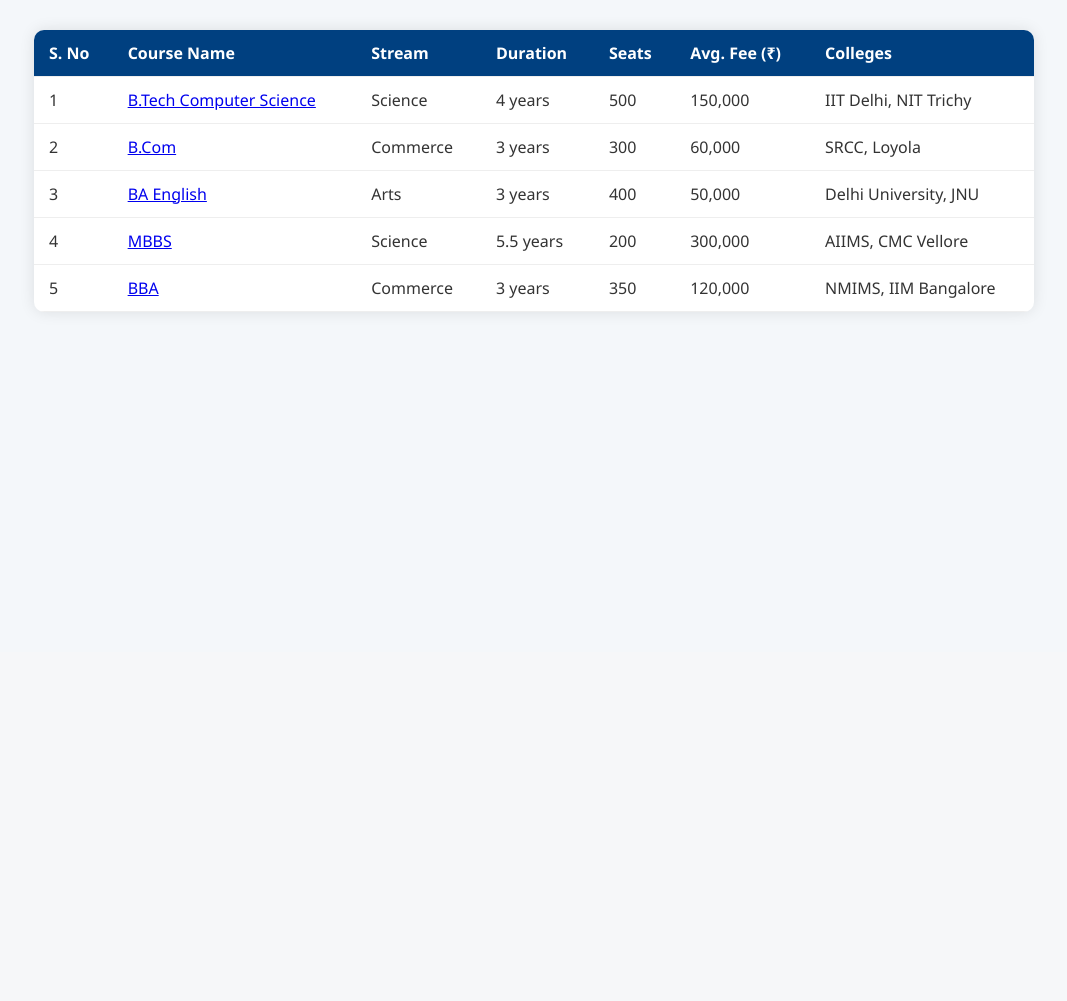
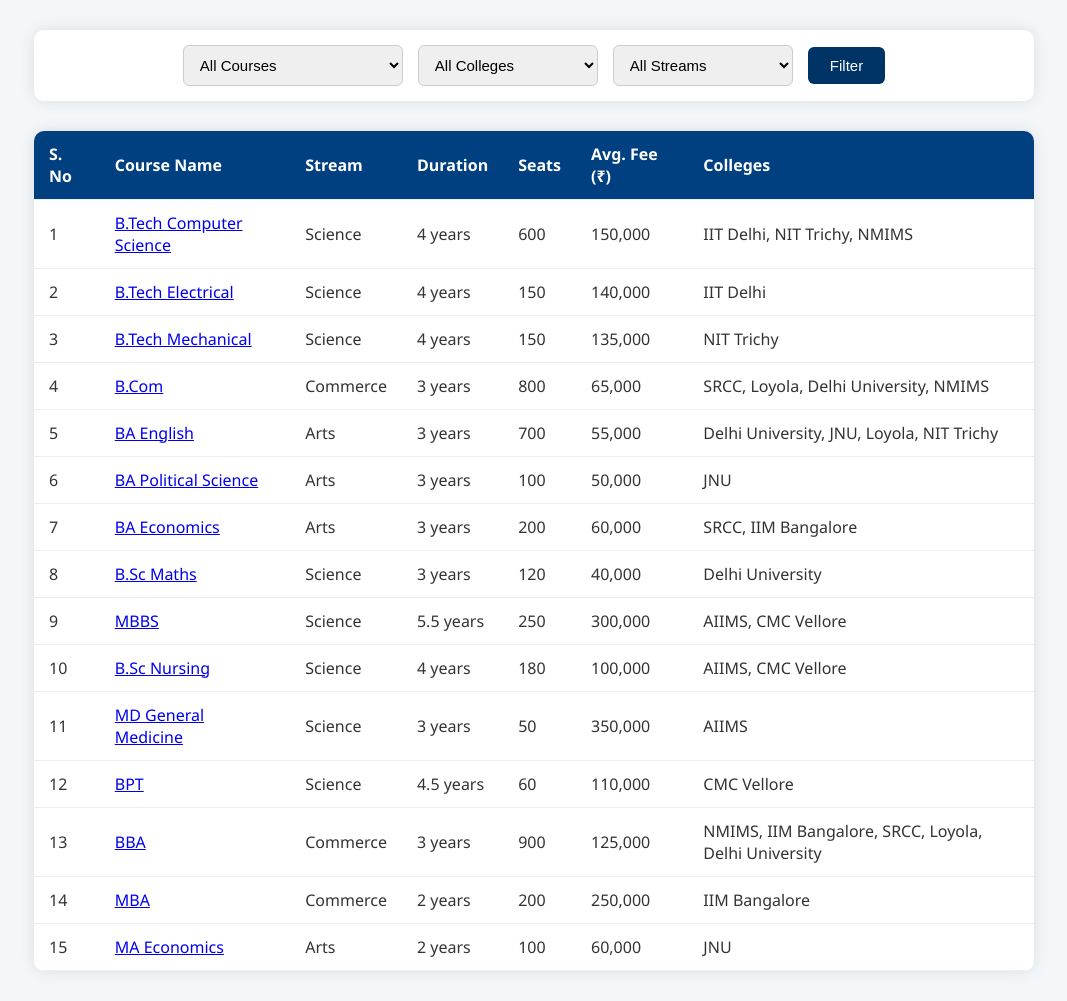
Before and after one commit to rajvaga/finder, a FastAPI app: page /courses in a window 1280 px wide. Shown: the part 148-1149 px from the top of the page, without its empty margins (106-1173 px from the left). Before the commit the page ends 462 px from the top, so only its background shows below. Run offline with FastAPI, Linux system fonts and the light colour scheme.

Commit message:
Add filtering dropdowns

```diff
--- a/main.py
+++ b/main.py
@@ -34,25 +34,65 @@ app.add_middleware(
 # In-memory data (sample dataset)
 # ────────────────────────────────────────
 courses = [
-    {"id": 1, "name": "B.Tech Computer Science", "stream": "Science", "duration": "4 years", "colleges": ["IIT Delhi", "NIT Trichy"], "seats": 500, "avg_fee": 150000},
-    {"id": 2, "name": "B.Com", "stream": "Commerce", "duration": "3 years", "colleges": ["SRCC", "Loyola"], "seats": 300, "avg_fee": 60000},
-    {"id": 3, "name": "BA English", "stream": "Arts", "duration": "3 years", "colleges": ["Delhi University", "JNU"], "seats": 400, "avg_fee": 50000},
-    {"id": 4, "name": "MBBS", "stream": "Science", "duration": "5.5 years", "colleges": ["AIIMS", "CMC Vellore"], "seats": 200, "avg_fee": 300000},
-    {"id": 5, "name": "BBA", "stream": "Commerce", "duration": "3 years", "colleges": ["NMIMS", "IIM Bangalore"], "seats": 350, "avg_fee": 120000},
+    {"id": 1, "name": "B.Tech Computer Science", "stream": "Science", "duration": "4 years",
+     "colleges": ["IIT Delhi", "NIT Trichy", "NMIMS"], "seats": 600, "avg_fee": 150000},
+
+    {"id": 2, "name": "B.Tech Electrical", "stream": "Science", "duration": "4 years",
+     "colleges": ["IIT Delhi"], "seats": 150, "avg_fee": 140000},
+
+    {"id": 3, "name": "B.Tech Mechanical", "stream": "Science", "duration": "4 years",
+     "colleges": ["NIT Trichy"], "seats": 150, "avg_fee": 135000},
+
+    {"id": 4, "name": "B.Com", "stream": "Commerce", "duration": "3 years",
+     "colleges": ["SRCC", "Loyola", "Delhi University", "NMIMS"], "seats": 800, "avg_fee": 65000},
+
+    {"id": 5, "name": "BA English", "stream": "Arts", "duration": "3 years",
+     "colleges": ["Delhi University", "JNU", "Loyola", "NIT Trichy"], "seats": 700, "avg_fee": 55000},
+
+    {"id": 6, "name": "BA Political Science", "stream": "Arts", "duration": "3 years",
+     "colleges": ["JNU"], "seats": 100, "avg_fee": 50000},
+
+    {"id": 7, "name": "BA Economics", "stream": "Arts", "duration": "3 years",
+     "colleges": ["SRCC", "IIM Bangalore"], "seats": 200, "avg_fee": 60000},
+
+    {"id": 8, "name": "B.Sc Maths", "stream": "Science", "duration": "3 years",
+     "colleges": ["Delhi University"], "seats": 120, "avg_fee": 40000},
+
+    {"id": 9, "name": "MBBS", "stream": "Science", "duration": "5.5 years",
+     "colleges": ["AIIMS", "CMC Vellore"], "seats": 250, "avg_fee": 300000},
+
+    {"id": 10, "name": "B.Sc Nursing", "stream": "Science", "duration": "4 years",
+     "colleges": ["AIIMS", "CMC Vellore"], "seats": 180, "avg_fee": 100000},
+
+    {"id": 11, "name": "MD General Medicine", "stream": "Science", "duration": "3 years",
+     "colleges": ["AIIMS"], "seats": 50, "avg_fee": 350000},
+
+    {"id": 12, "name": "BPT", "stream": "Science", "duration": "4.5 years",
+     "colleges": ["CMC Vellore"], "seats": 60, "avg_fee": 110000},
+
+    {"id": 13, "name": "BBA", "stream": "Commerce", "duration": "3 years",
+     "colleges": ["NMIMS", "IIM Bangalore", "SRCC", "Loyola", "Delhi University"], "seats": 900, "avg_fee": 125000},
+
+    {"id": 14, "name": "MBA", "stream": "Commerce", "duration": "2 years",
+     "colleges": ["IIM Bangalore"], "seats": 200, "avg_fee": 250000},
+
+    {"id": 15, "name": "MA Economics", "stream": "Arts", "duration": "2 years",
+     "colleges": ["JNU"], "seats": 100, "avg_fee": 60000},
 ]
 
 colleges = [
-    {"id": 1, "name": "IIT Delhi", "courses": ["B.Tech Computer Science"], "location": "Delhi"},
-    {"id": 2, "name": "NIT Trichy", "courses": ["B.Tech Computer Science"], "location": "Tamil Nadu"},
-    {"id": 3, "name": "SRCC", "courses": ["B.Com"], "location": "Delhi"},
-    {"id": 4, "name": "Loyola", "courses": ["B.Com"], "location": "Chennai"},
-    {"id": 5, "name": "Delhi University", "courses": ["BA English"], "location": "Delhi"},
-    {"id": 6, "name": "JNU", "courses": ["BA English"], "location": "Delhi"},
-    {"id": 7, "name": "AIIMS", "courses": ["MBBS"], "location": "Delhi"},
-    {"id": 8, "name": "CMC Vellore", "courses": ["MBBS"], "location": "Tamil Nadu"},
-    {"id": 9, "name": "NMIMS", "courses": ["BBA"], "location": "Mumbai"},
-    {"id": 10, "name": "IIM Bangalore", "courses": ["BBA"], "location": "Bangalore"},
+    {"id": 1, "name": "IIT Delhi", "courses": ["B.Tech Computer Science", "B.Tech Electrical", "BBA"], "location": "Delhi"},
+    {"id": 2, "name": "NIT Trichy", "courses": ["B.Tech Computer Science", "B.Tech Mechanical", "BA English"], "location": "Tamil Nadu"},
+    {"id": 3, "name": "SRCC", "courses": ["B.Com", "BBA", "BA Economics"], "location": "Delhi"},
+    {"id": 4, "name": "Loyola", "courses": ["B.Com", "BA English", "BBA"], "location": "Chennai"},
+    {"id": 5, "name": "Delhi University", "courses": ["BA English", "B.Com", "B.Sc Maths", "BBA"], "location": "Delhi"},
+    {"id": 6, "name": "JNU", "courses": ["BA English", "BA Political Science", "MA Economics"], "location": "Delhi"},
+    {"id": 7, "name": "AIIMS", "courses": ["MBBS", "B.Sc Nursing", "MD General Medicine"], "location": "Delhi"},
+    {"id": 8, "name": "CMC Vellore", "courses": ["MBBS", "B.Sc Nursing", "BPT"], "location": "Tamil Nadu"},
+    {"id": 9, "name": "NMIMS", "courses": ["BBA", "B.Com", "B.Tech Computer Science"], "location": "Mumbai"},
+    {"id": 10, "name": "IIM Bangalore", "courses": ["BBA", "BA Economics", "MBA"], "location": "Bangalore"},
 ]
+
 
 # ────────────────────────────────────────
 # Database dependency
@@ -143,7 +183,9 @@ def login(request: Request, email: str = Form(...), password: str = Form(...), d
 
 @app.get("/signup", response_class=HTMLResponse)
 def signup_form(request: Request):
-    return templates.TemplateResponse("signup.html", {"request": request})
+    course_names = sorted(set(c["name"] for c in courses))
+    return templates.TemplateResponse("signup.html", {"request": request, "courses": course_names})
+
 
 @app.post("/signup")
 def signup(request: Request, username: str = Form(...), email: str = Form(...), password: str = Form(...), db: Session = Depends(get_db)):
@@ -175,13 +217,46 @@ def logout():
 # Course routes
 # ────────────────────────────────────────
 @app.get("/courses", response_class=HTMLResponse)
-def list_courses(request: Request, stream: Optional[str] = None):
-    filtered = [c for c in courses if c["stream"].lower() == stream.lower()] if stream else courses
+def list_courses(
+    request: Request,
+    stream: Optional[str] = Query(None),
+    course_name: Optional[str] = Query(None),
+    college_name: Optional[str] = Query(None)
+):
+    filtered = courses
+
+    # Filter by stream if provided
+    if stream:
+        filtered = [c for c in filtered if c["stream"].lower() == stream.lower()]
+
+    # Filter by course name if provided
+    if course_name:
+        filtered = [c for c in filtered if c["name"].lower() == course_name.lower()]
+
+    # Filter by college name if provided
+    if college_name:
+        filtered = [c for c in filtered if college_name.lower() in [col.lower() for col in c.get("colleges", [])]]
+
+    # Format fee for display
     for course in filtered:
         fee = course.get("avg_fee")
         course["formatted_fee"] = "{:,}".format(fee) if isinstance(fee, (int, float)) else "N/A"
-    return templates.TemplateResponse("courses.html", {"request": request, "courses": filtered})
 
+    # Extract unique streams, course names, colleges for dropdowns
+    streams = sorted(set(c["stream"] for c in courses))
+    course_names = sorted(set(c["name"] for c in courses))
+    colleges = sorted(set(col for c in courses for col in c.get("colleges", [])))
+
+    return templates.TemplateResponse("courses.html", {
+        "request": request,
+        "courses": filtered,
+        "streams": streams,
+        "course_names": course_names,
+        "colleges": colleges,
+        "selected_stream": stream,
+        "selected_course_name": course_name,
+        "selected_college_name": college_name
+    })
 @app.get("/courses/{course_slug}", response_class=HTMLResponse)
 def course_detail(request: Request, course_slug: str):
     course = next((c for c in courses if c["name"].lower().replace(" ", "-") == course_slug), None)
@@ -195,6 +270,26 @@ def course_detail(request: Request, course_slug: str):
 @app.get("/colleges", response_class=HTMLResponse)
 def list_colleges(request: Request):
     return templates.TemplateResponse("colleges.html", {"request": request, "colleges": colleges})
+
+@app.get("/college/{college_id}", response_class=HTMLResponse)
+def college_detail(request: Request, college_id: int):
+    # Find college by id
+    college = next((c for c in colleges if c["id"] == college_id), None)
+    if not college:
+        return JSONResponse(status_code=404, content={"message": "College not found"})
+
+    # Find courses details offered by this college (optional: enrich with course info)
+    offered_courses = [c for c in courses if c["name"] in college["courses"]]
+
+    return templates.TemplateResponse(
+        "college_detail.html",
+        {
+            "request": request,
+            "college": college,
+            "courses": offered_courses,
+        }
+    )
+
 
 @app.get("/colleges-live", response_class=HTMLResponse)
 async def colleges_live(request: Request, limit: int = 10):
--- a/templates/colleges.html
+++ b/templates/colleges.html
@@ -98,7 +98,7 @@
   {% if colleges %}
     <div class="college-cards">
       {% for college in colleges %}
-          <div class="college-card">
+        <a href="/college/{{ college.id }}" class="college-card" style="text-decoration: none; color: inherit;">
           <img
             src="{{ college.image_url if college.image_url else '/static/images/default-college.jpg' }}"
             alt="{{ college.name }} image"
@@ -115,12 +115,13 @@
               <p><strong>Courses Offered:</strong> {{ college.courses | join(", ") }}</p>
             {% endif %}
           </div>
-          </div>
+        </a>
       {% endfor %}
     </div>
   {% else %}
     <p>No colleges found.</p>
   {% endif %}
 </section>
+
 </body>
 </html>
--- a/templates/courses.html
+++ b/templates/courses.html
@@ -67,6 +67,48 @@
       font-size: 18px;
       color: #777;
     }
+
+    /* Filter form styles */
+    .filter-form {
+      background: white;
+      padding: 15px 20px;
+      margin-bottom: 30px;
+      border-radius: 10px;
+      box-shadow: 0 0 15px rgba(0,0,0,0.1);
+      display: flex;
+      flex-wrap: wrap;
+      gap: 15px;
+      align-items: center;
+      justify-content: center;
+    }
+    .filter-form select {
+      padding: 10px 12px;
+      font-size: 15px;
+      border-radius: 6px;
+      border: 1px solid #ccc;
+      min-width: 180px;
+    }
+    .filter-form button {
+      background-color: #003366;
+      color: white;
+      border: none;
+      padding: 10px 22px;
+      border-radius: 6px;
+      cursor: pointer;
+      font-size: 15px;
+      transition: background-color 0.3s ease;
+    }
+    .filter-form button:hover {
+      background-color: #002244;
+    }
+    @media (max-width: 600px) {
+      .filter-form {
+        flex-direction: column;
+      }
+      .filter-form select, .filter-form button {
+        width: 100%;
+      }
+    }
   </style>
 </head>
 <body>
@@ -81,6 +123,37 @@
   </header>
 
   <div class="container">
+
+    <!-- Filter Form -->
+    <form method="get" action="/courses" class="filter-form">
+  <!-- Course dropdown -->
+  <select name="course_name" id="courseFilter">
+    <option value="">All Courses</option>
+    {% for cname in course_names %}
+      <option value="{{ cname }}" {% if cname == selected_course_name %}selected{% endif %}>{{ cname }}</option>
+    {% endfor %}
+  </select>
+
+  <!-- College dropdown -->
+  <select name="college_name" id="collegeFilter">
+    <option value="">All Colleges</option>
+    {% for colname in colleges %}
+      <option value="{{ colname }}" {% if colname == selected_college_name %}selected{% endif %}>{{ colname }}</option>
+    {% endfor %}
+  </select>
+
+  <!-- Stream dropdown -->
+  <select name="stream" id="streamFilter">
+    <option value="">All Streams</option>
+    {% for s in streams %}
+      <option value="{{ s }}" {% if s == selected_stream %}selected{% endif %}>{{ s }}</option>
+    {% endfor %}
+  </select>
+
+  <button type="submit">Filter</button>
+</form>
+
+
     {% if courses %}
     <table>
       <thead>
@@ -98,7 +171,7 @@
         {% for course in courses %}
         <tr>
           <td>{{ loop.index }}</td>
-     <td><a href="/courses/{{ course.name | lower | replace(' ', '-') }}">{{ course.name }}</a></td>
+          <td><a href="/courses/{{ course.name | lower | replace(' ', '-') }}">{{ course.name }}</a></td>
           <td>{{ course.stream }}</td>
           <td>{{ course.duration }}</td>
           <td>{{ course.seats }}</td>
```
Also changed, not shown: templates/college_detail.html (added, +105 -0 lines), templates/signup.html (+18 -0 lines). Lines whose indentation alone changed are shown as unchanged.
